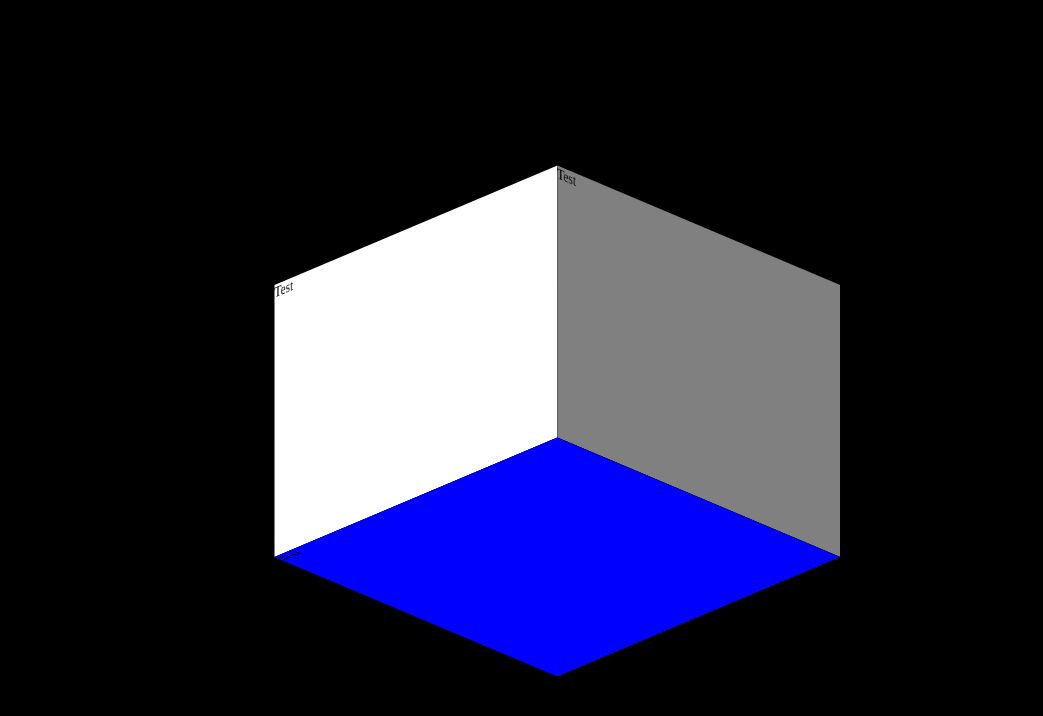
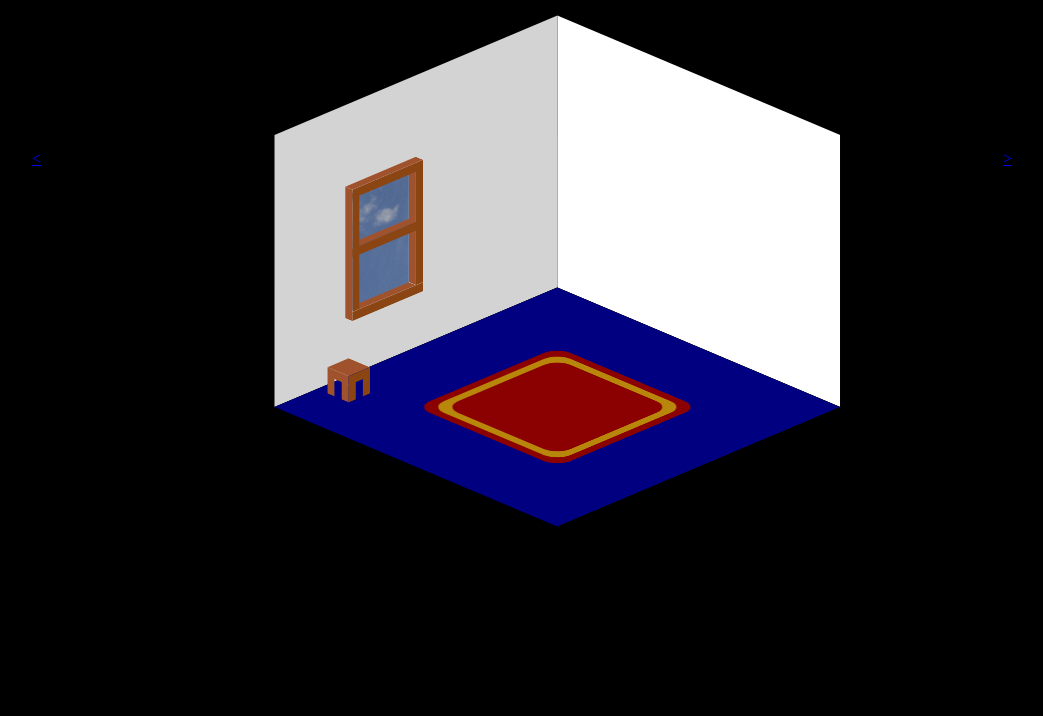
Before and after one commit to indigoparadox/neoroom, a plain HTML site: page index.html in a window 1280 px wide. Shown: the whole page, without its empty margins (118-1161 px from the left). Drawn offline with Linux system fonts and the light colour scheme.

Commit message:
Rough room implementation in CSS.

```diff
--- /dev/null
+++ b/cssjl.js
@@ -0,0 +1,54 @@
+
+(function ( $ ) {
+
+   $.fn.jlDivo = function( obj ) {
+      this.append( obj );
+
+      return this;
+   };
+
+   $.fn.jlQuadi = function( w, h, color, tx, ty, tz, rx, ry, rz, cls ) {
+      var quad =
+         $('<div class="cssjl-quad" style="width: ' + w + 'px; height: ' +
+         h + 'px; background: ' + color + '"></div>');
+
+      var trans_str = '';
+
+      if( 0 != rx && undefined != rx ) {
+         trans_str += 'rotateX( ' + rx + 'deg ) ';
+      }
+
+      if( 0 != ry && undefined != ry ) {
+         trans_str += 'rotateY( ' + ry + 'deg ) ';
+      }
+
+      if( 0 != rz && undefined != rz ) {
+         trans_str += 'rotateZ( ' + rz + 'deg ) ';
+      }
+
+      if( 0 != tx && undefined != tx ) {
+         trans_str += 'translateX( ' + tx + 'px ) ';
+      }
+
+      if( 0 != ty && undefined != ty ) {
+         trans_str += 'translateY( ' + ty + 'px ) ';
+      }
+
+      if( 0 != tz && undefined != tz ) {
+         trans_str += 'translateZ( ' + tz + 'px ) ';
+      }
+
+      if( undefined != cls ) {
+         quad.addClass( cls );
+      }
+
+      console.log( trans_str );
+
+      this.append( quad );
+      /* quad.css( 'transition', 'transform 10s' ); */
+      quad.css( 'transform', trans_str );
+
+      return this;
+   };
+
+}( jQuery ));
--- a/index.html
+++ b/index.html
@@ -2,16 +2,16 @@
 <html>
 <head>
  <script src="jquery-3.6.3.min.js"></script>
+ <script src="cssjl.js"></script>
+ <script src="roomjl.js"></script>
  <script src="room.js"></script>
 <link type="text/css" rel="stylesheet" href="style.css" />
 </head>
 <body>
  <div id="room-view">
-  <div id="room">
-   <div id="wall-west" class="wall wall-floor">Test</div>
-   <div id="wall-east" class="wall wall-floor">Test</div>
-   <div id="floor" class="floor wall-floor">Test</div>
-  </div>
+  <div id="room"></div>
  </div>
+ <a id="rotate-right" href="#" onClick="return $('#room').rotateRoomY( 20 );">&gt;</a>
+ <a id="rotate-left" href="#" onClick="return $('#room').rotateRoomY( -20 );">&lt;</a>
 </body>
 </html>
--- a/room.js
+++ b/room.js
@@ -1,3 +1,83 @@
+
+function objTable( tx, ty, tz ) {
+   return $('#room').objBase( tx, ty, tz )
+      /* Tabletop                       tx   ty   tz  rx  ry*/
+      .jlQuadi( 30, 30, 'sienna',   0,   0,  14, 90 )
+      .jlQuadi( 30, 10, 'sienna',   0,   1, 15,  0, 90 )
+      .jlQuadi( 30, 10, 'sienna',   0,   1, 15,  0,-90 )
+      .jlQuadi( 30, 10, 'saddlebrown',        0,   1,  15 )
+
+      .jlQuadi( 10, 20, 'saddlebrown',        0,  10,  15,  0,  0 )
+      .jlQuadi( 10, 20, 'saddlebrown',       20,  10,  15,  0,  0 )
+
+      .jlQuadi( 10, 20, 'sienna',  10,  10, 25,  0, 90 )
+      .jlQuadi( 10, 20, 'sienna', -10,  10, 25,  0, 90 )
+
+      .jlQuadi( 10, 20, 'sienna',  10,  10,  5,  0, -90 )
+      .jlQuadi( 10, 20, 'sienna', -10,  10,  5,  0, -90 );
+}
+
+function objWindow( tx, ty, tz ) {
+   return $('#room').objBase( tx, ty, tz )
+      /*          w,  h,    color,     tx,   ty,   tz,  rx,  ry,  rz, cls */
+
+      /* Top */
+      .jlQuadi( 100, 10, 'sienna',      0, -195,    5,  90,   0,   0, 'sill' )
+      .jlQuadi( 100, 10, 'saddlebrown', 0,    0, -190,   0,   0,   0, 'sill' )
+      .jlQuadi(  80, 10, 'sienna',     10,  195,    5, -90,   0,   0, 'sill' )
+
+      /* Bottom */
+      .jlQuadi(  80, 10, 'sienna',     10, -195, -130,  90,   0,   0, 'sill' )
+      .jlQuadi( 100, 10, 'saddlebrown', 0,  135, -190,   0,   0,   0, 'sill' )
+      .jlQuadi( 100, 10, 'sienna',      0,  195,  140, -90,   0,   0, 'sill' )
+
+      /* Middle */
+      .jlQuadi(  80, 10, 'sienna',     10, -195, -60,  90,   0,   0, 'sill' )
+      .jlQuadi( 100, 10, 'saddlebrown', 0,  65, -190,   0,   0,   0, 'sill' )
+      .jlQuadi( 100, 10, 'sienna',      0,  195,  70, -90,   0,   0, 'sill' )
+
+      /* Right */
+      .jlQuadi( 125, 10, 'sienna',   67.5,  195, -27.5,   0, -90,  90, 'sill' )
+      .jlQuadi( 130, 10, 'saddlebrown',65, -30,   -190,   0,   0,  90, 'sill' )
+      .jlQuadi( 145, 10, 'sienna',   67.5, -195,  27.5,   0,  90,  90, 'sill' )
+
+      /* Left */
+      .jlQuadi( 145, 10, 'sienna',  67.5,  195,  72.5,   0,  -90,  90, 'sill' )
+      .jlQuadi( 130, 10, 'saddlebrown',65,  60, -190,   0,    0,  90, 'sill' )
+      .jlQuadi( 125, 10, 'sienna',   67.5, -195,-52.5,    0,   90,  90, 'sill' )
+
+      .jlQuadi(  80,  130,   'cyan', 10, 10, -200,   0,   0,   0, 'pane' );
+}
+
+function objCarpet( tx, ty, tz ) {
+   return $('#room').objBase( tx, ty, tz )
+      .jlQuadi( 200, 200, 'darkred',       100, 0, -200, 90, 0, 0, 'carpet' )
+      .jlQuadi( 180, 180, 'darkgoldenrod', 110, 0, -210, 90, 0, 0, 'carpet' )
+      .jlQuadi( 160, 160, 'darkred',       120, 0, -220, 90, 0, 0, 'carpet' );
+}
 
 $(document).ready( function() {
+   var endTable = objTable( 60, 270, -170 );
+   var window1 = objWindow( 100, 90, 0 );
+   var carpet = objCarpet( 0, 0, 0 );
+
+   $('#room')
+
+      /* Add walls. */
+      .jlQuadi( 400, 300,  'lightgray', 0, 0, -200,  0,   0, 0, 'wall-west' )
+      .jlQuadi( 400, 300, 'white', 0, 0, -200,  0, -90, 0, 'wall-east' )
+
+      /* Add floor. */
+      .jlQuadi( 400, 400,  'navy', 0, 0, -100, 90,   0, 0, 'floor' )
+
+      /* Add furniture. */
+      .jlDivo( carpet )
+      .jlDivo( window1 )
+      .jlDivo( endTable )
+
+      /* Fade in room. */
+      .animate( { 'opacity': 1 } )
+
+      /* Rotate the room to isometric-ish view. */
+      .rotateRoomY( 45 );
 } );
--- /dev/null
+++ b/roomjl.js
@@ -0,0 +1,35 @@
+
+(function ( $ ) {
+
+   $.fn.objBase = function( tx, ty, tz ) {
+      var objOut = $('<div style="transform-style: preserve-3d"></div>');
+      var trans_str = '';
+
+      if( 0 != tx && undefined != tx ) {
+         trans_str += 'translateX( ' + tx + 'px ) ';
+      }
+
+      if( 0 != ty && undefined != ty ) {
+         trans_str += 'translateY( ' + ty + 'px ) ';
+      }
+
+      if( 0 != tz && undefined != tz ) {
+         trans_str += 'translateZ( ' + tz + 'px ) ';
+      }
+
+      objOut.css( 'transform', trans_str );
+
+      return objOut;
+   }
+
+   var gRoomRotateY = 0;
+
+   $.fn.rotateRoomY = function( yr ) {
+      gRoomRotateY = gRoomRotateY + yr;
+      $('#room').css(
+         'transform',
+         'rotate3d( -1, 0, 0, 25deg ) rotate3d( 0, 1, 0, ' +
+            gRoomRotateY + 'deg )' );
+   }
+
+}( jQuery ));
--- a/style.css
+++ b/style.css
@@ -8,8 +8,18 @@ body {
 #room-view {
    position: relative;
    display: block;
-   margin: 300px auto;
+   margin: 150px auto;
    width: 300px;
+}
+
+#rotate-left {
+   position: absolute;
+   left: 150px;
+}
+
+#rotate-right {
+   position: absolute;
+   right: 150px;
 }
 
 /* === Room === */
@@ -17,37 +27,24 @@ body {
 #room {
    color: black;
    transform-style: preserve-3d;
-   transform: rotate3d( -1, 0, 0, 25deg ) rotate3d( 0, 1, 0, 45deg );
+   transition: transform 3s;
+   opacity: 0;
 }
 
-.wall-floor {
+.cssjl-quad {
    position: absolute;
    display: inline-block;
    margin: 0;
-   backface-visibility: inherit;
+   backface-visibility: hidden;
    /* perspective: 600px; */
 }
 
-.wall {
-   width: 400px;
-   height: 300px;
+.carpet {
+   border-radius: 20px;
 }
 
-#wall-west {
-   background: white;
-   transform: translateZ( -200px );
-}
-
-#wall-east {
-   background-color: gray;
-   transform: rotateY( -90deg ) translateZ( -200px );
-}
-
-#floor {
-   background: blue;
-   width: 400px;
-   height: 400px;
-   transform: rotateX( 90deg ) translateZ( -100px );
+.pane {
+   background: url( textures/clouds1_west.jpg ) !important;
 }
 
 /* === Furniture === */
```
